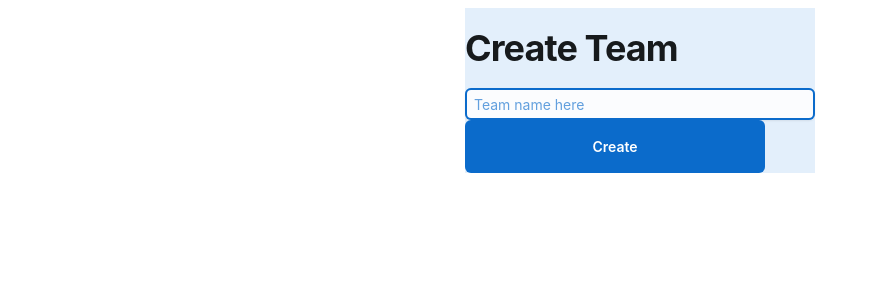
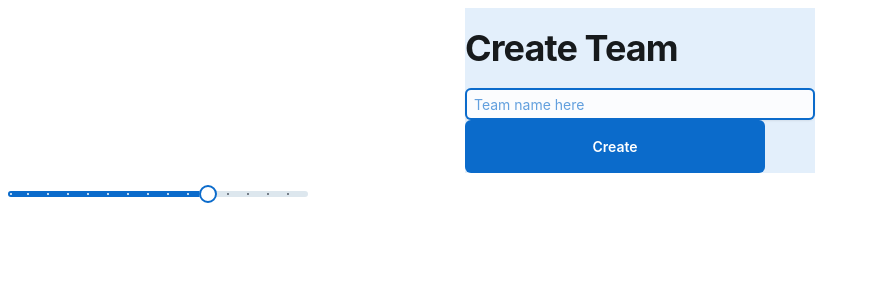
Before and after one commit to caryj567/JoyUI1, a React (Create React App) app: page / in a window 1280 px wide. Shown: the top 300 px of the page, without its empty margins (0-870 px from the left). Built offline with nearby package versions, Linux system fonts and the light colour scheme.

Commit message:
Update index.tsx

```diff
--- a/src/index.tsx
+++ b/src/index.tsx
@@ -11,6 +11,7 @@ ReactDOM.createRoot(document.querySelector("#root")!).render(
       <CssVarsProvider>
         {/*<Demo />*/}
          <Center />
+        <StepsSlider />
       </CssVarsProvider>
     </StyledEngineProvider>
   </React.StrictMode>
```
